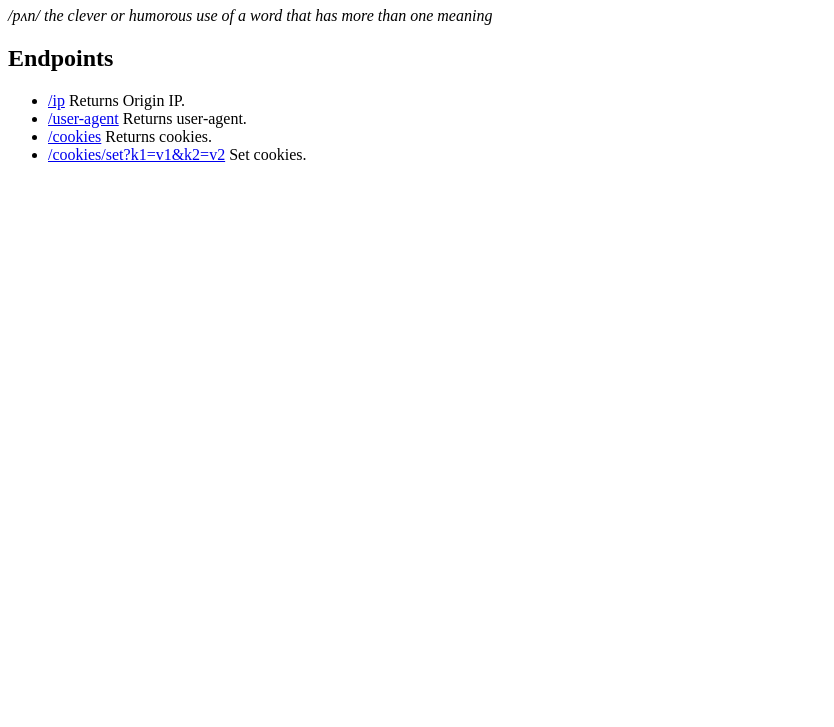
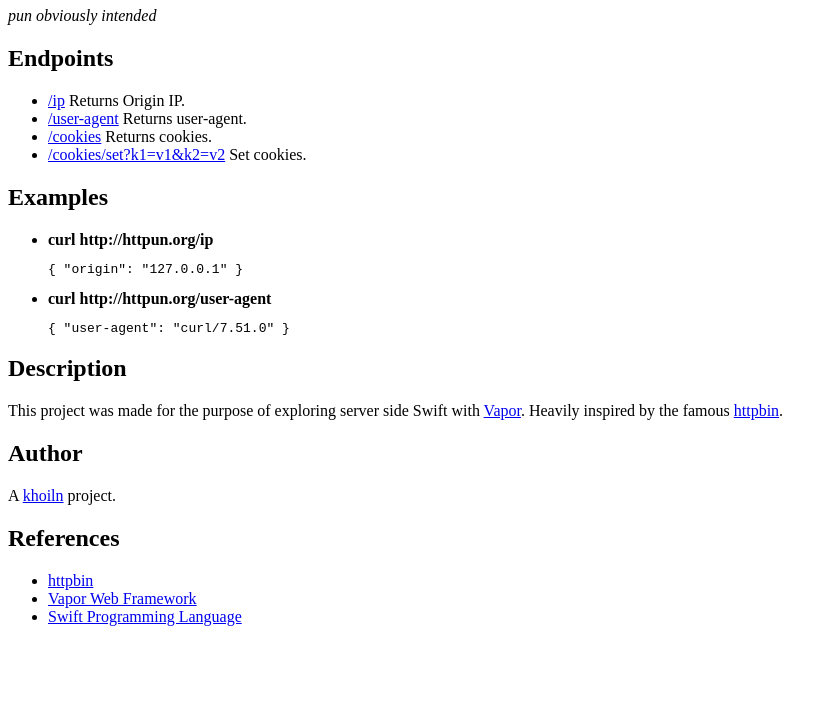
Before and after one commit to khoi/httpun, a plain HTML site: page Public/index.html in a window 1280 px wide. Shown: the part 73-800 px from the top of the page, without its empty margins (0-834 px from the left). Drawn offline with Linux system fonts and the light colour scheme.

Commit message:
Update index page

```diff
--- a/Public/index.html
+++ b/Public/index.html
@@ -5,10 +5,10 @@
     <title>httpun: HTTP Testing Service</title>
   </head>
   <body>
-    <h1>htt(pun)</h1>
-    <p><i>/pʌn/ the clever or humorous use of a word that has more than one meaning</i></p>
+    <h1>htt(pun) HTTP Request & Response Testing Service</h1>
+    <p><i>pun obviously intended</i></p>
     <h2>Endpoints</h2>
-    <ul>
+    <ul >
       <li><a href="/ip">/ip</a>
         Returns Origin IP.
       </li>
@@ -22,5 +22,33 @@
         Set cookies.
       </li>
     </ul>
+    <h2>Examples</h2>
+    <ul >
+      <li>
+        <strong>
+          curl http://httpun.org/ip
+        </strong>
+        <pre>{ "origin": "127.0.0.1" }</pre>
+      </li>
+      <li>
+        <strong>
+          curl http://httpun.org/user-agent
+        </strong>
+        <pre>{ "user-agent": "curl/7.51.0" }</pre>
+      </li>
+    </ul>
+    <h2>Description</h2>
+    <p>
+    This project was made for the purpose of exploring server side Swift with <a href="https://github.com/vapor/vapor" target="_blank">Vapor</a>.
+    Heavily inspired by the famous <a href="https://httpbin.org" target="_blank">httpbin</a>.
+    </p>
+    <h2>Author</h2>
+    A <a href="https://www.khoi.io" target="_blank">khoiln</a> project.
+    <h2>References</h2>
+    <ul >
+      <li><a href="https://httpbin.org" target="_blank">httpbin</a></li>
+      <li><a href="https://vapor.codes/" target="_blank">Vapor Web Framework</a></li>
+      <li><a href="https://swift.org" target="_blank">Swift Programming Language</a></li>
+    </ul>
   </body>
 </html>
```
